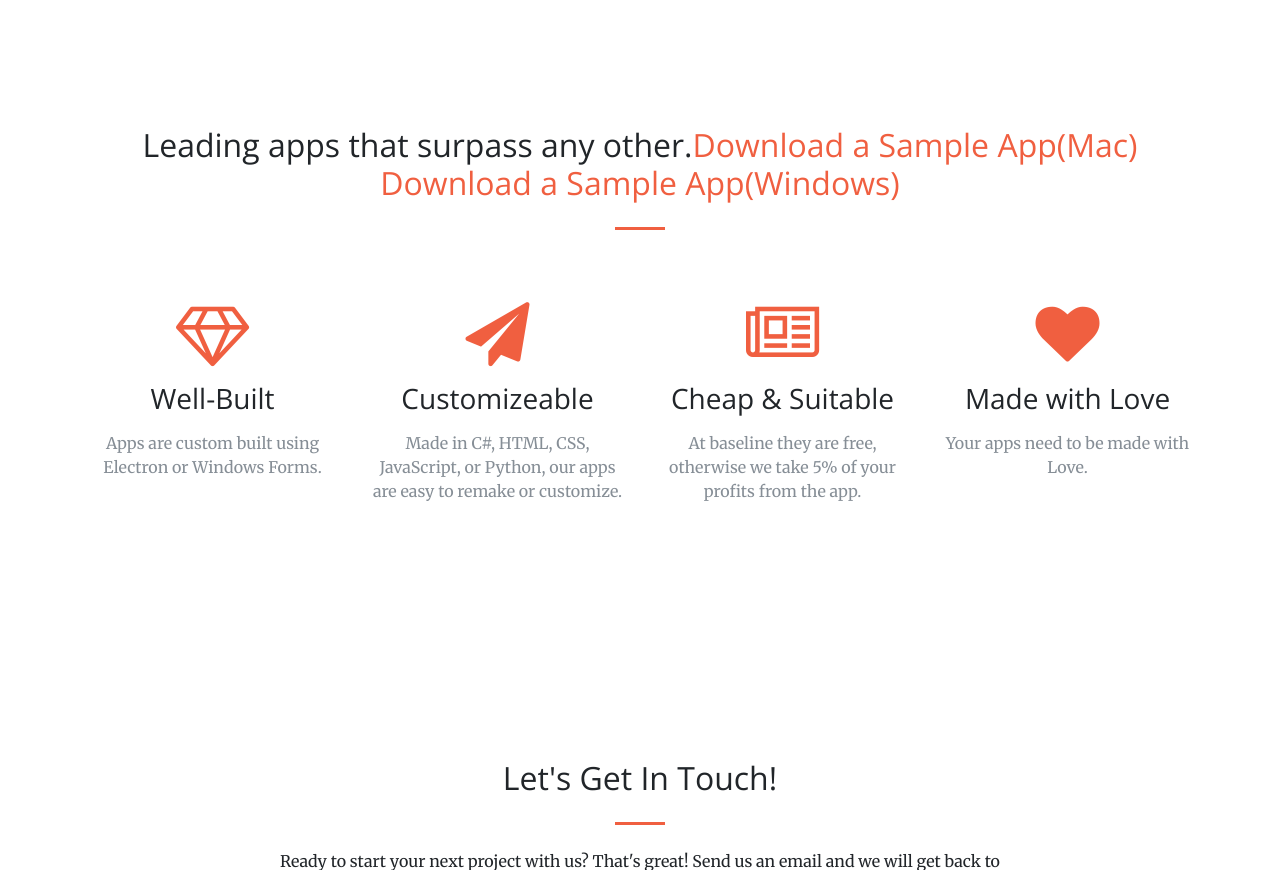
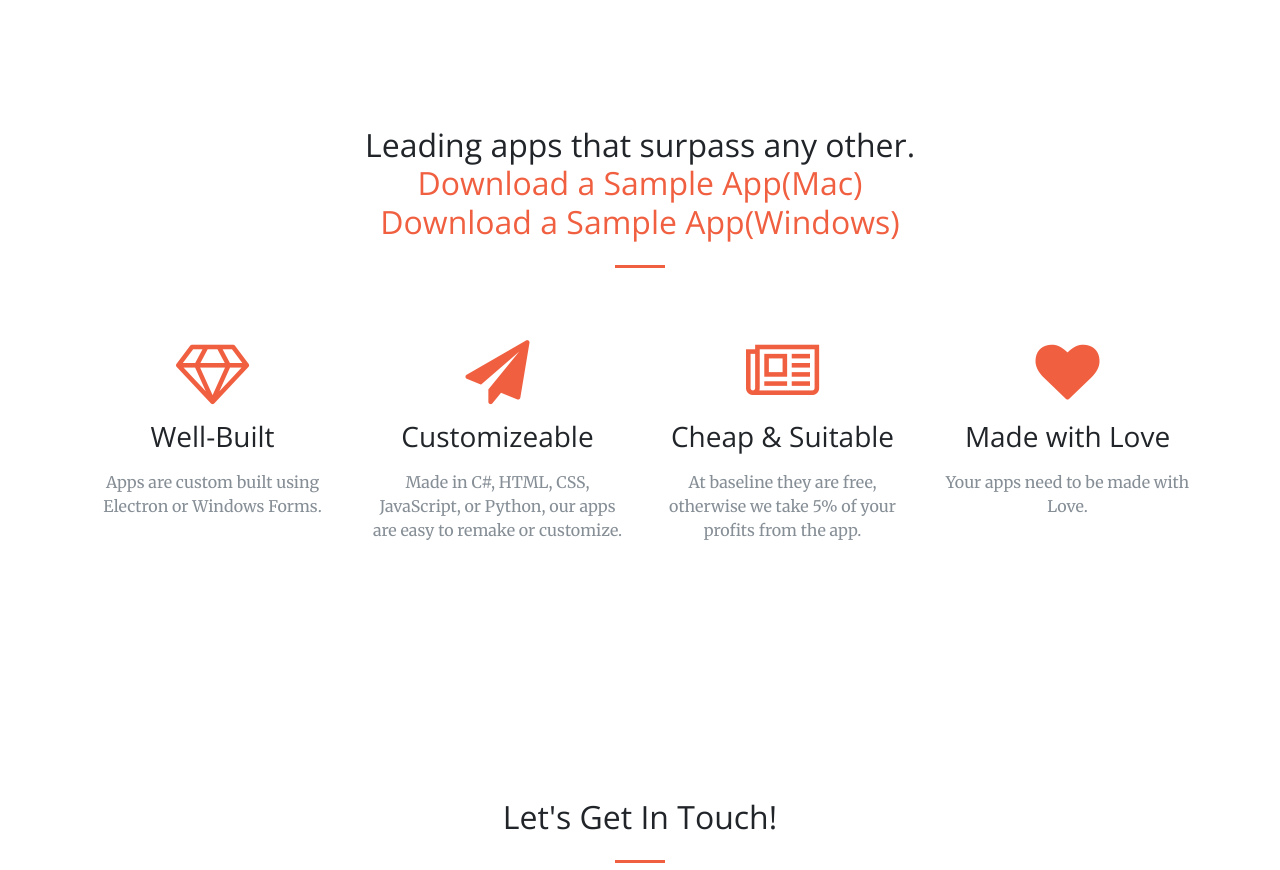
Before and after one commit to ArnabCare/arnabcare.github.io, a plain HTML site: page products/winmac/index.html in a window 1280 px wide. Shown: the part 802-1672 px from the top of the page. Drawn offline with nearby package versions, Linux system fonts and the light colour scheme.

Commit message:
esseradyf

```diff
--- a/products/winmac/index.html
+++ b/products/winmac/index.html
@@ -74,8 +74,8 @@
       <div class="container">
         <div class="row">
           <div class="col-lg-12 text-center">
-            <h2 class="section-heading">Leading apps that surpass any other.<a href="Control Panel 3.0.app" download>Download a Sample App(Mac)</a>
-            <a href="Control Panel 3.0.exe" download>Download a Sample App(Windows)</a></h2>
+            <h2 class="section-heading">Leading apps that surpass any other.<br><a href="Control Panel 3.0.app" download>Download a Sample App(Mac)</a>
+            <br><a href="Control Panel 3.0.exe" download>Download a Sample App(Windows)</a></h2>
             <hr class="my-4">
           </div>
         </div>
```
